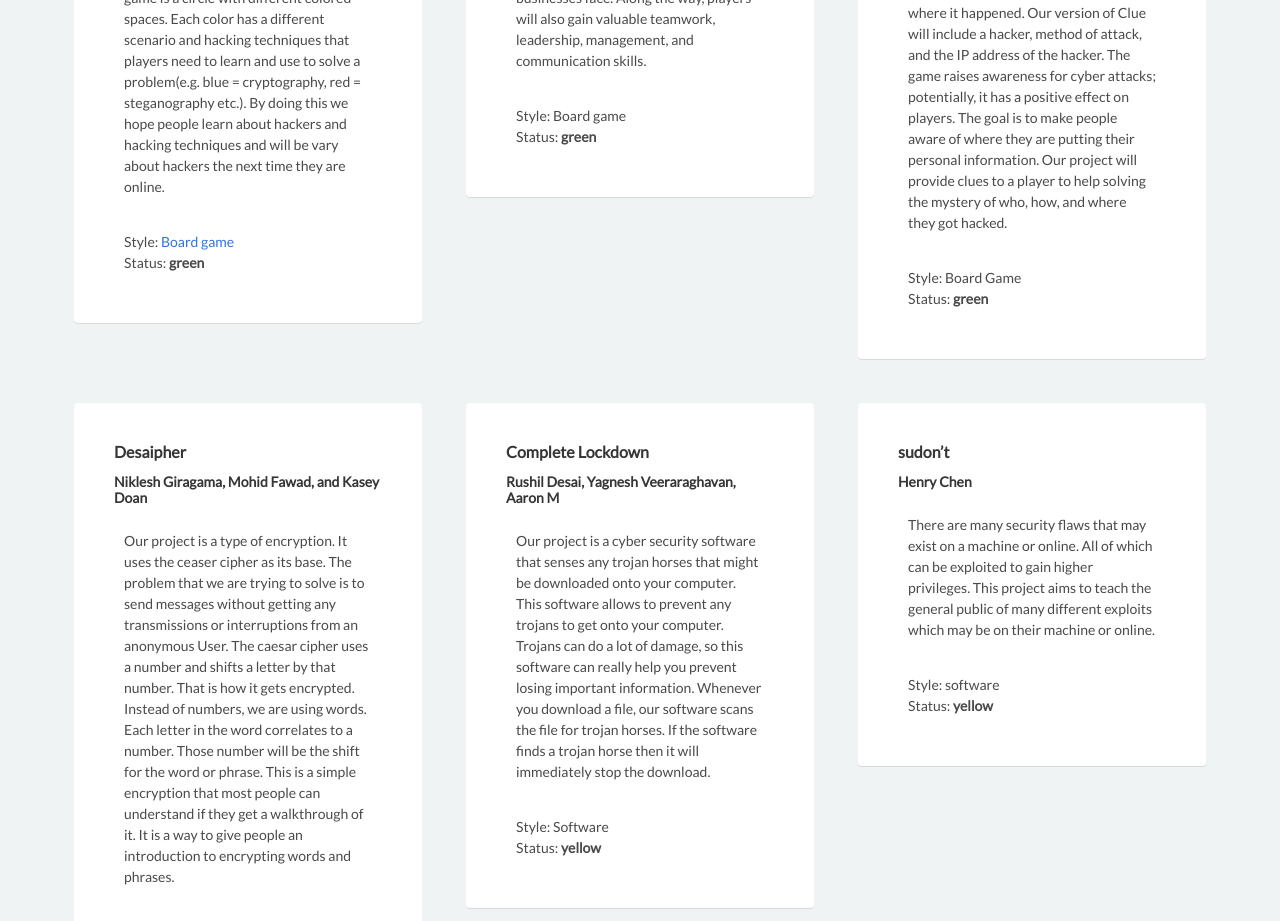
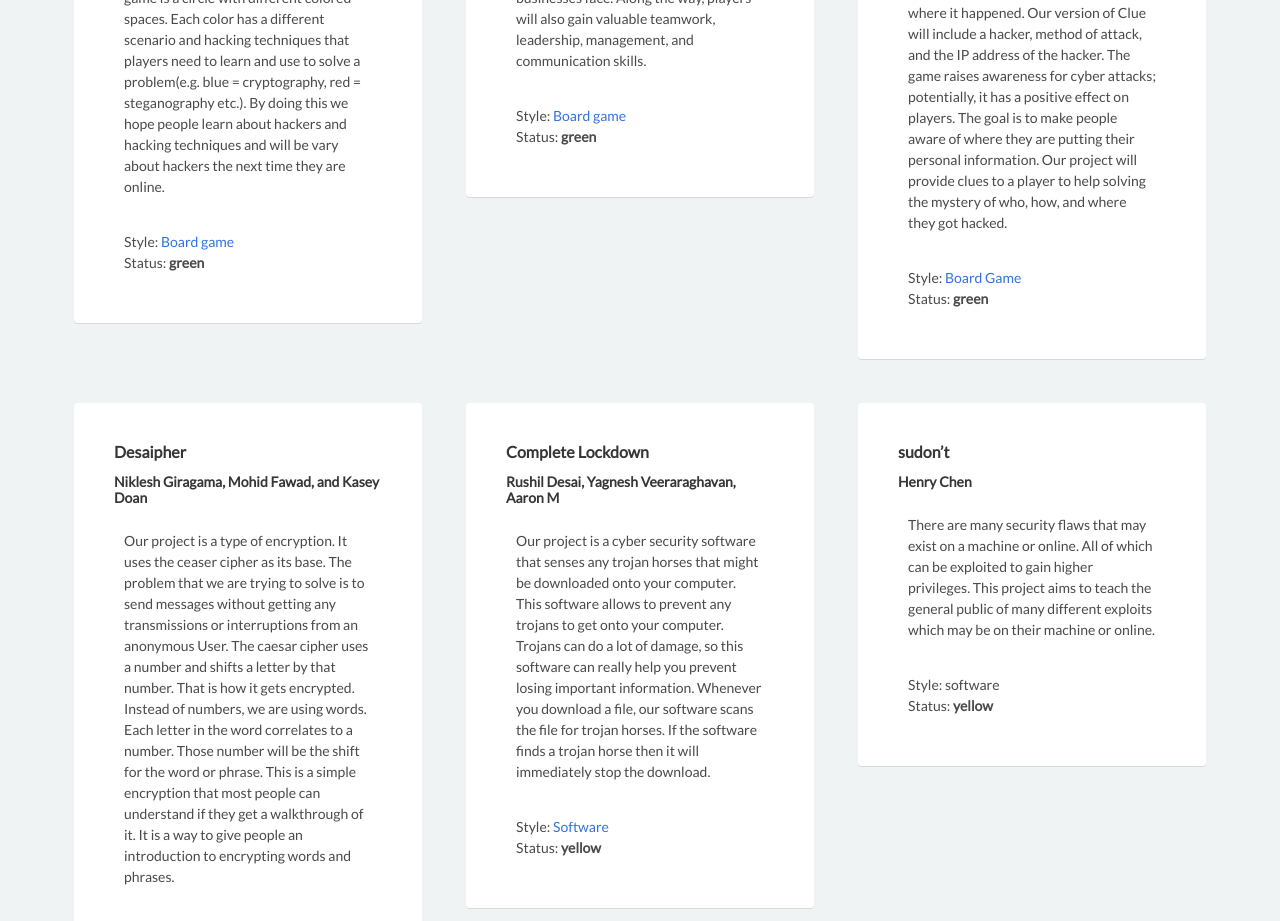
Before and after one commit to cyberdefendersprogram/www-homepage, a Jekyll site: the page built from cyberexplorers.md, in a window 1280 px wide and 1400 px high, scrolled down 3980 px. Shown: the part 153-1074 px from the top of the window. Built offline with Jekyll 4.4.1, drawn with Linux system fonts in a browser that asks for light colours; nearby versions of some CDN libraries; part of the change alters nothing that is shown.

```diff
--- a/_data/cyberexplorers-projects.yml
+++ b/_data/cyberexplorers-projects.yml
@@ -8,12 +8,14 @@
 - name: Cyber Valley
   members: Jenny Le, Elysia Oh, Enya Do
   description: This Cyber Security based Oregon Trail game will teach players about cyber threats, the importance of having secured systems, and difficulties new businesses face. Along the way, players will also gain valuable teamwork, leadership, management, and communication skills.
+  prototype: https://docs.google.com/document/d/1wjG9aUqZdxklb2_Frc8i8PeL9_BPGr8KIhSiIHRsrRE/edit
   presentation: Board game
   status: green
 
 - name: Slyther-in-Code
   members: Andrew Khadder, Ryan Hoang, John Lee, Ryan Jin Parnaso
   description: The project is Clue-hacker edition, and it informs about cyber security and hacking. In the game of Clue, there is one murderer, one weapon, and the room where it happened. Our version of Clue will include a hacker, method of attack, and the IP address of the hacker. The game raises awareness for cyber attacks; potentially, it has a positive effect on players. The goal is to make people aware of where they are putting their personal information. Our project will provide clues to a player to help solving the mystery of who, how, and where they got hacked.
+  prototype: https://docs.google.com/presentation/d/1RMIO1qNkBWSKGSaX1zYIvOrw_iM-iQYZB69WMFcCT1M/edit?usp=sharing
   presentation: Board Game
   status: green
 
@@ -27,6 +29,7 @@
 - name: Complete Lockdown
   members: Rushil Desai, Yagnesh Veeraraghavan, Aaron M
   description: Our project is a cyber security software that senses any trojan horses that might be downloaded onto your computer. This software allows to prevent any trojans to get onto your computer. Trojans can do a lot of damage, so this software can really help you prevent losing important information. Whenever you download a file, our software scans the file for trojan horses. If the software finds a trojan horse then it will immediately stop the download.
+  prototype: https://rushilcraft.wixsite.com/completelockdown
   presentation: Software
   status: yellow
 
```
